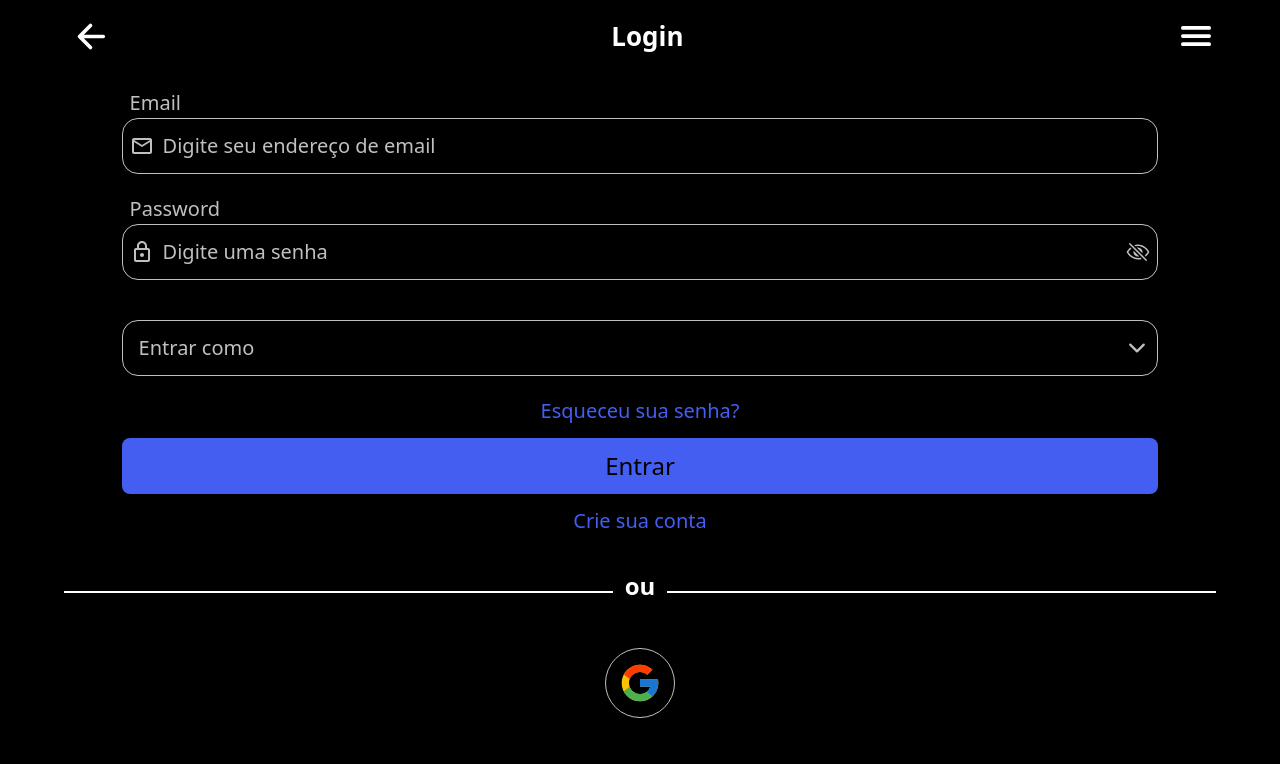
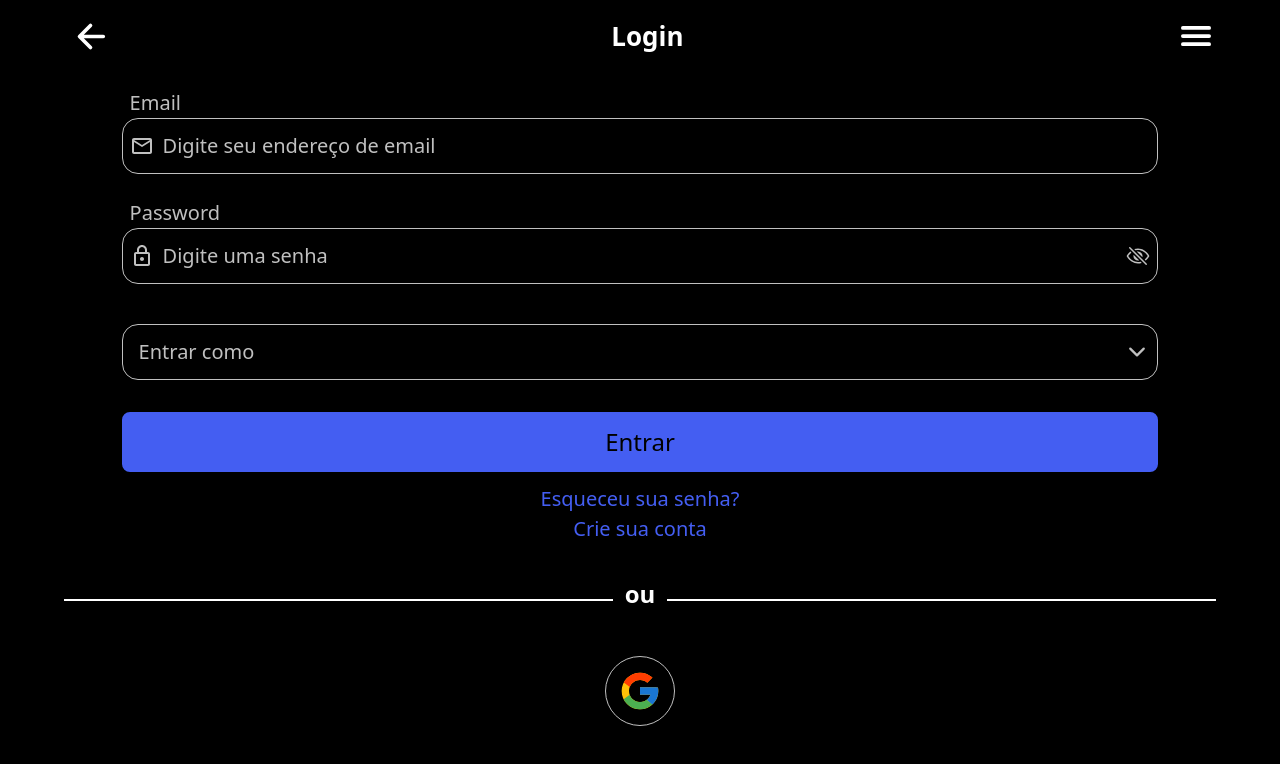
Before and after one commit to Marcos-Allan/culturalPassport, a React (Vite) app: page /sign-in in a window 1280 px wide. Shown: the top 764 px of the page. Built offline with nearby package versions, Linux system fonts and the light colour scheme.

Commit message:
validação dos inputs no frontend com regex

```diff
--- a/src/components/Button/index.tsx
+++ b/src/components/Button/index.tsx
@@ -26,27 +26,36 @@ export default function Button(props: Props) {
                 <Link
                     to={props.route}
                     className={`
-                        w-[90%]
-                        my-3
                         rounded-[8px]
-                        ${theme == 'light' ? 'bg-my-primary' : 'bg-my-secondary'}
-                    `}
-                >
-                    <p
-                        className={`
+                        my-2
                         text-center
                         p-[10px]
                         text-[24px]
                         font-medium
                         capitalize
-                            ${theme == 'light' ? 'text-my-white' : 'text-my-black'}
+                        w-[90%]
+                        focus:bg-transparent
+                        focus:outline-none
+                        border-[2px]
+                        ${theme == 'light'
+                            ? 'bg-my-primary text-my-white border-my-primary focus:text-my-primary'
+                            : 'bg-my-secondary text-my-black border-my-secondary focus:text-my-secondary'
+                        }
                     `}
-                        // onClick={() => alert('Paciência é uma virtude que nem todos tem')}
-                        >{props.text}</p>
+                >
+                <input
+                    type="submit"
+                    className="capitalize"
+                    onClick={() => {
+                        props.event && props.event()
+                    }}
+                    value={props.text}
+                />
                 </Link>
             ):(
                 //EXECUTA A FUNÇÃO PASSADA POR PROPS
-                <div
+                <input
+                    type="submit"
                     onClick={() => {
                         props.event && props.event()
                     }}
@@ -54,20 +63,19 @@ export default function Button(props: Props) {
                         w-[90%]
                         my-3
                         rounded-[8px]
-                        ${theme == 'light' ? 'bg-my-primary' : 'bg-my-secondary'}
-                    `}
-                >
-                    <p
-                        className={`
                         text-center
                         p-[10px]
                         text-[24px]
                         font-medium
                         capitalize
-                            ${theme == 'light' ? 'text-my-white' : 'text-my-black'}
+                        focus:bg-transparent focus:outline-none border-[2px]
+                        ${theme == 'light'
+                            ? 'bg-my-primary text-my-white border-my-primary focus:text-my-primary'
+                            : 'bg-my-secondary text-my-black border-my-secondary focus:text-my-secondary'
+                        }
                     `}
-                        >{props.text}</p>
-                </div>
+                    value={props.text}
+                />
             )}
         </>
     )
--- a/src/components/EmailInput/index.tsx
+++ b/src/components/EmailInput/index.tsx
@@ -1,3 +1,6 @@
+//IMPORTAÇÃO DAS BIBLIOECAS
+import { useRef } from 'react'
+
 //IMPORTAÇÃO DO PROVEDOR PARA PEGAR AS VARIÁVEIS GLOBAIS
 import { useMyContext } from "../../provider/geral"
 
@@ -12,16 +15,69 @@ interface Props {
 
 export default function EmailInput(props: Props) {
 
+    //PEGA A REFERÊNCIA A ELEMENTOS
+    const input = useRef<HTMLInputElement>(null)
+    const label = useRef<HTMLLabelElement>(null)
+    const message = useRef<HTMLParagraphElement>(null)
+    const span = useRef<HTMLSpanElement>(null)
+
     //RESGATA AS VARIAVEIS GLOBAIS
     const states:any = useMyContext()
 
     //DESESTRUTURA AS VARIAVEIS ESPECIFICADAS
     const { theme } = states
 
+    //FUNÇÃO QUE VERIFICA SE O CAMPO ESTÁ DENTRO DO PADRÃO
+    function handleValidateEmail() {
+
+        //USA REGEX PARA VERIFICAR O PADRÃO DA STRING
+        const padraoEmail = /^[\w._-]+@[\w._-]+\.[\w]{2,}/i
+
+        //VÊ SE O VALOR DO INPUT EXISTE
+        if(props.value){
+            //VERIFICA SE O VALOR DO INPUT ESTÁ NO PADRÃO DA REGEX padraoEmail
+            if(padraoEmail.test(props.value) == true){
+                //PEGA AS REFERÊNCIAS ATUAIS DOS ELEMENTOS
+                if(input.current && label.current && message.current && span.current){
+                    //MUDA O ESTILO COMO CORES DE LETRAS, ICONES E BORDAS DOS RESPECTIVOS ELEMENTOS
+                    input.current.style.border = `1px solid #00ff00`
+                    label.current.style.color = `#00ff00`
+                    input.current.style.color = `#00ff00`
+                    message.current.style.color = `#00ff00`
+                    span.current.style.color = `#00ff00`
+
+                    //MUDA A OPACIDADE DA MENSAGEM PARA
+                    message.current.style.opacity = `100%`
+
+                    //ALTERA O TEXTO DA MENSAGEM
+                    message.current.innerText = `Email dentro do padrão`
+                }
+                //VERIFICA SE O VALOR DO INPUT NÃO ESTÁ NO PADRÃO DA REGEX padraoEmail
+            }else{
+                //PEGA AS REFERÊNCIAS ATUAIS DOS ELEMENTOS
+                if(input.current && label.current && message.current && span.current){
+                    //MUDA O ESTILO COMO CORES DE LETRAS, ICONES E BORDAS DOS RESPECTIVOS ELEMENTOS
+                    input.current.style.border = `1px solid #ff0000`
+                    label.current.style.color = `#ff0000`
+                    input.current.style.color = `#ff0000`
+                    message.current.style.color = `#ff0000`
+                    span.current.style.color = `#ff0000`
+
+                    //MUDA A OPACIDADE DA MENSAGEM PARA
+                    message.current.style.opacity = `100%`
+
+                    //ALTERA O TEXTO DA MENSAGEM
+                    message.current.innerText = `Email fora do padrão`
+                }
+            }
+        }
+    }
+
     return(
-        <div className="w-[90%]">
+        <div className="w-[90%] relative mb-1">
             {/* INPUT DE EMAIL */}
             <label
+            ref={label}
             className={`
                 w-full
                 text-[20px]
@@ -39,20 +95,25 @@ export default function EmailInput(props: Props) {
                 w-full relative flex justify-center items-start flex-col mb-5
             `}
         >
-            <MdOutlineEmail
+            <span
+                ref={span}
                 className={`
                 absolute
                 ms-2
                 left-0
                 text-[24px]
                 ${theme == 'light' ? 'text-my-gray' : 'text-my-gray-black'}
-                `}
-            />
+            `}>
+                <MdOutlineEmail/>
+            </span>
+
             <input
+                ref={input}
                 onChange={props.event && props.event}
                 id="emailInput"
                 type="email"
                 value={props.value && props.value}
+                onBlur={handleValidateEmail}
                 placeholder="Digite seu endereço de email"
                 className={`
                     w-full
@@ -69,6 +130,7 @@ export default function EmailInput(props: Props) {
                 `}
             />
         </div>
+        <p ref={message} className={`w-full opacity-0 ps-2 absolute bottom-[-3%]`}>oioioi</p>
     </div>
     )
 }
--- a/src/components/PasswordInput/index.tsx
+++ b/src/components/PasswordInput/index.tsx
@@ -19,8 +19,12 @@ interface Props {
 
 export default function PasswordInput(props: Props) {
 
-    //PEGA A REFERENCIA DE UM INPUT
+    //PEGA A REFERÊNCIA A ELEMENTOS
     const passwordInputVisible = useRef<HTMLInputElement>(null)
+    const label = useRef<HTMLLabelElement>(null)
+    const message = useRef<HTMLParagraphElement>(null)
+    const span = useRef<HTMLSpanElement>(null)
+    const spanOne = useRef<HTMLSpanElement>(null)
 
     //RESGATA AS VARIAVEIS GLOBAIS
     const states:any = useMyContext()
@@ -30,6 +34,54 @@ export default function PasswordInput(props: Props) {
 
     //UTILIZA O HOOK useState
     const [isVisible, setIsVisible] = useState<boolean>(false)
+
+    //FUNÇÃO QUE VERIFICA SE O CAMPO ESTÁ DENTRO DO PADRÃO
+    function handleValidatePassword() {
+
+        //USA REGEX PARA VERIFICAR O PADRÃO DA STRING
+        const padraoPassword = /^[\w._-]{6,10}$/i
+
+        //VÊ SE O VALOR DO INPUT EXISTE
+        if(props.value){
+            //VERIFICA SE O VALOR DO INPUT ESTÁ NO PADRÃO DA REGEX padraoEmail
+            if(padraoPassword.test(props.value) == true){
+                //PEGA AS REFERÊNCIAS ATUAIS DOS ELEMENTOS
+                if(passwordInputVisible.current && label.current && message.current && span.current && spanOne.current){
+                    //MUDA O ESTILO COMO CORES DE LETRAS, ICONES E BORDAS DOS RESPECTIVOS ELEMENTOS
+                    passwordInputVisible.current.style.border = `1px solid #00ff00`
+                    label.current.style.color = `#00ff00`
+                    passwordInputVisible.current.style.color = `#00ff00`
+                    message.current.style.color = `#00ff00`
+                    span.current.style.color = `#00ff00`
+                    spanOne.current.style.color = `#00ff00`
+
+                    //MUDA A OPACIDADE DA MENSAGEM PARA
+                    message.current.style.opacity = `100%`
+
+                    //ALTERA O TEXTO DA MENSAGEM
+                    message.current.innerText = `Senha dentro do padrão`
+                }
+                //VERIFICA SE O VALOR DO INPUT NÃO ESTÁ NO PADRÃO DA REGEX padraoEmail
+            }else{
+                //PEGA AS REFERÊNCIAS ATUAIS DOS ELEMENTOS
+                if(passwordInputVisible.current && label.current && message.current && span.current && spanOne.current){
+                    //MUDA O ESTILO COMO CORES DE LETRAS, ICONES E BORDAS DOS RESPECTIVOS ELEMENTOS
+                    passwordInputVisible.current.style.border = `1px solid #ff0000`
+                    label.current.style.color = `#ff0000`
+                    passwordInputVisible.current.style.color = `#ff0000`
+                    message.current.style.color = `#ff0000`
+                    span.current.style.color = `#ff0000`
+                    spanOne.current.style.color = `#ff0000`
+
+                    //MUDA A OPACIDADE DA MENSAGEM PARA
+                    message.current.style.opacity = `100%`
+
+                    //ALTERA O TEXTO DA MENSAGEM
+                    message.current.innerText = `A senha deve ter entre 6 e 10 caracteres`
+                }
+            }
+        }
+    }
 
     //FUNÇÃO RESPONSÁVEL POR TROCAR O TIPO DO INPUT
     function toggleIsVisiblePassword() {
@@ -50,9 +102,10 @@ export default function PasswordInput(props: Props) {
     }
 
     return(
-        <div className="w-[90%]">
+        <div className="w-[90%] relative">
             {/* INPUT DE PASSWORD */}
             <label
+                ref={label}
                 className={`
                     w-full
                     text-[20px]
@@ -70,17 +123,20 @@ export default function PasswordInput(props: Props) {
                     w-full relative flex justify-center items-start flex-col mb-5
                 `}
             >
-                <MdOutlineLock
+                <span
+                    ref={span}
                     className={`
                     absolute
                     ms-2
                     left-0
                     text-[24px]
-                    ${theme == 'light' ? 'text-my-gray' : 'text-my-gray-black'}
-                    `}
-                />
-                {props.hidden == true && isVisible == true && (
-                    <IoEyeOutline
+                    ${theme == 'light' ? 'text-my-gray' : 'text-my-gray-black'}`}
+                >
+                    <MdOutlineLock />
+                </span>
+
+                <span
+                    ref={spanOne}
                     className={`
                     absolute
                     me-2
@@ -89,23 +145,20 @@ export default function PasswordInput(props: Props) {
                     ${theme == 'light' ? 'text-my-gray' : 'text-my-gray-black'}
                     `}
                     onClick={() => toggleIsVisiblePassword()}
-                        />
+                >
+                    {props.hidden == true && (
+                        <>
+                            {isVisible == true ? (
+                                <IoEyeOutline />
+                            ):(
+                                <IoEyeOffOutline />
                             )}
-                {props.hidden == true && isVisible == false && (
-                    <IoEyeOffOutline
-                        className={`
-                            absolute
-                            me-2
-                            right-0
-                            text-[24px]
-                            ${theme == 'light' ? 'text-my-gray' : 'text-my-gray-black'}
-                            `}
-                            onClick={() => toggleIsVisiblePassword()}
-                        />
-
+                        </>
                     )}
+                </span>
 
                 <input
+                    onBlur={handleValidatePassword}
                     ref={passwordInputVisible}
                     onChange={props.event && props.event}
                     placeholder={props.placeholder}
@@ -127,6 +180,7 @@ export default function PasswordInput(props: Props) {
                     `}
                 />
             </div>
+            <p ref={message} className={`w-full ps-2 opacity-0 absolute bottom-[-3%]`}>oioioi</p>
         </div>
     )
 }
--- a/src/screens/SignIn/index.tsx
+++ b/src/screens/SignIn/index.tsx
@@ -19,7 +19,6 @@ import GoogleLogin from "../../components/GoogleLogin";
 
 //IMPORTAÇÃO DO PROVEDOR PARA PEGAR AS VARIÁVEIS GLOBAIS
 import { useMyContext } from '../../provider/geral';
-
 
 export default function SignIn(){
 
@@ -46,7 +45,7 @@ export default function SignIn(){
         setInputPasswordValue(e.target.value)
     }
 
-    //FUNÇÃO RESPONSÁVEL PELO LOGIN PELO EMAIL
+    //FUNÇÃO RESPONSÁVEL PELO LOGIN COM EMAIL E SENHA
     function signIn() {
 
         //MUDA O ESTADO DE CARREGAMENTO DA APLICAÇÃO PARA true
@@ -113,17 +112,18 @@ export default function SignIn(){
                 <MenuBUtton />
             </Navbar>
 
-            <form className={`mt-8 items-center flex flex-col w-[90%]`}>
+            <form className={`mt-8 items-center flex flex-col w-[90%]`} onSubmit={(e) => e.preventDefault()}>
 
                 <EmailInput value={inputEmailValue} event={handleInputEmailChange} />
                 <PasswordInput text="Password" placeholder="Digite uma senha" hidden={true} value={inputPasswordValue} event={handleInputPasswordChange} />
                 <PersonType />
 
+                <Button text="entrar" route="undefined" event={signIn} />
+
                 <Linkin route="/forgout-passowrd" text="Esqueceu sua senha?" />
 
-                <Button text="entrar" route="undefined" event={signIn} />
+                <Linkin route="/sign-up" text="Crie sua conta" />
 
-                <Linkin route="/sign-up" text="Crie sua conta" />
                 <Separation />
 
                 <GoogleLogin />
```
Lines whose indentation alone changed are shown as unchanged.
